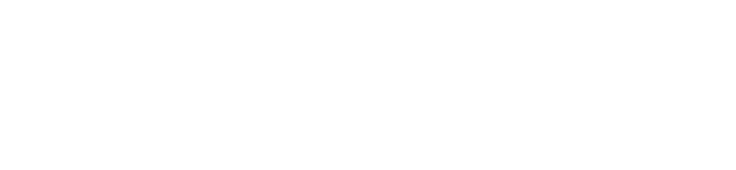
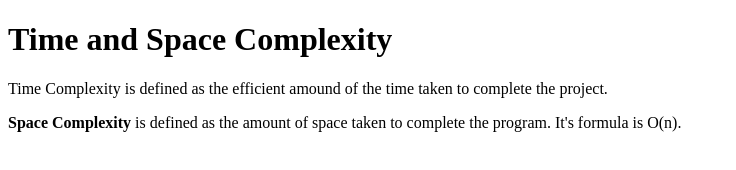
Before and after one commit to acciojob/time-and-space-complexity-nainaa267, a website: page main.html in a window 1280 px wide. Shown: the whole page, without its empty margins (0-736 px from the left). Drawn offline with Linux system fonts and the light colour scheme.

Commit message:
created a submission

```diff
--- a/main.html
+++ b/main.html
@@ -8,8 +8,12 @@
 
 <body>
 	<!-- the entire body must be written by student -->
-    <script type="text/javascript" src="./script.js">
-</script>
+	<h1> Time and Space Complexity</h1>
+	<p> Time Complexity is defined as the efficient amound of the time taken to complete the project.
+	</p>
+	<p><b>Space Complexity</b> is defined as the amount of space taken to complete the program. It's formula is O(n).</p>
+    <!-- <script type="text/javascript" src="./scrhttps://www.svgrepo.com/show/345221/three-dots.svgipt.js">
+</script> -->
 
 </body>
 
```
